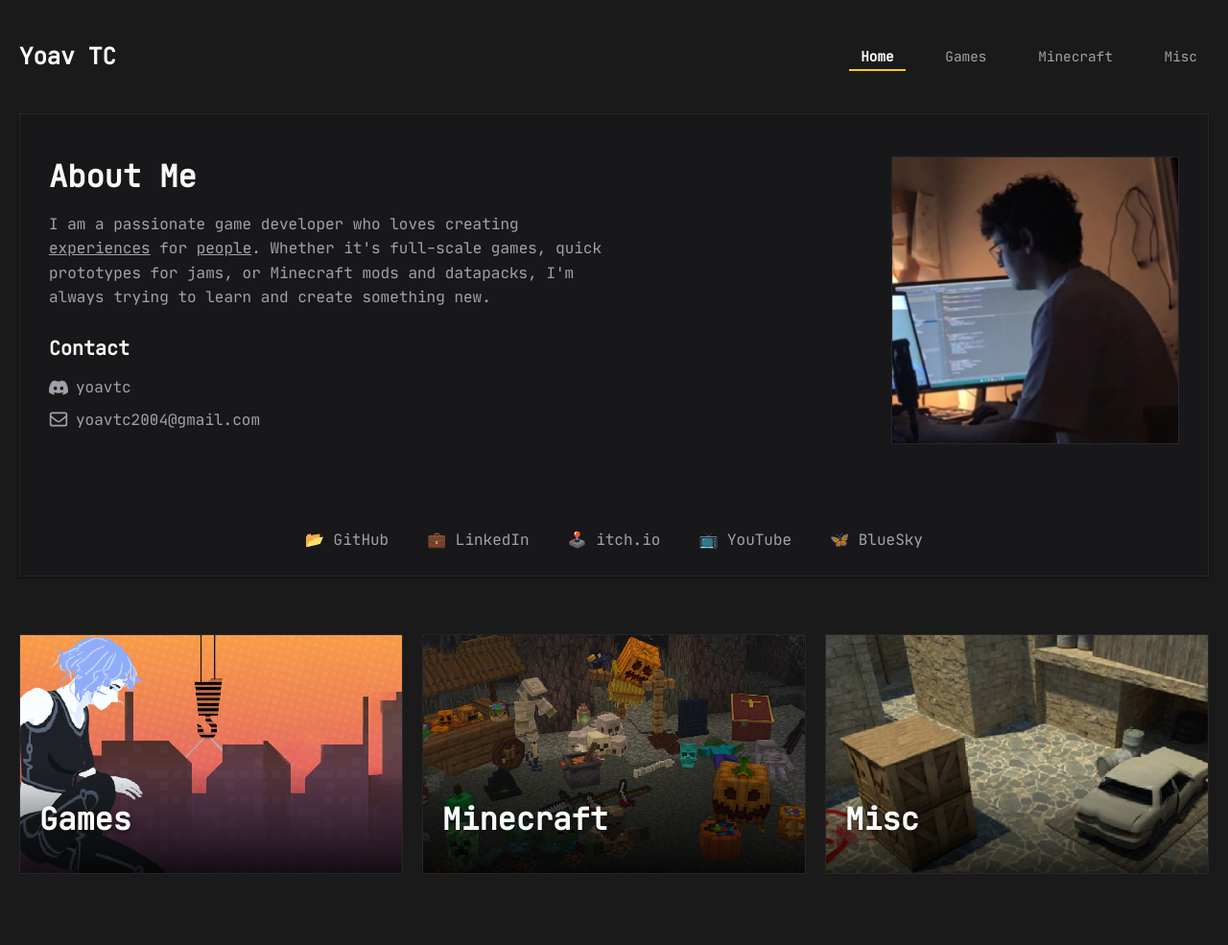
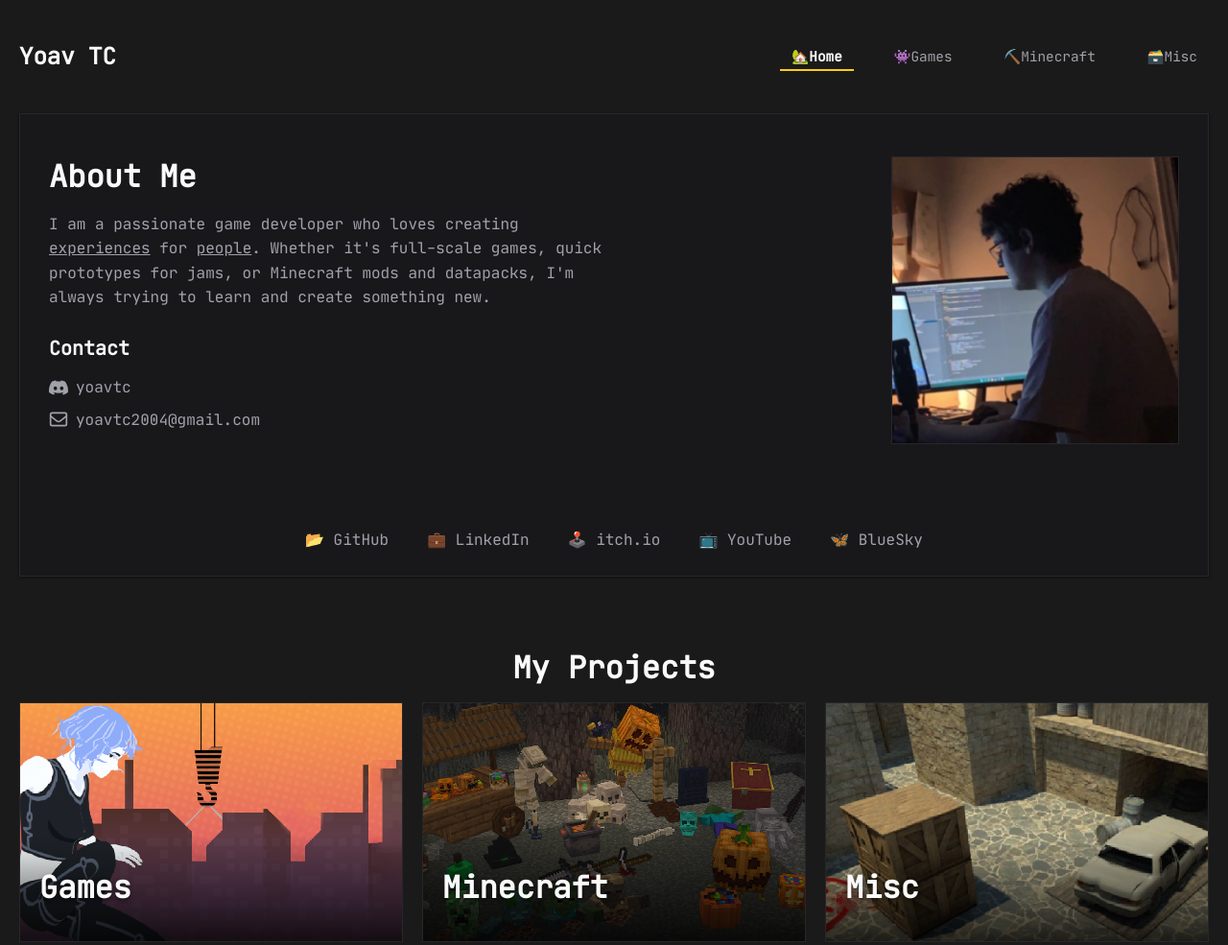
Before and after one commit to YoavTC/yoavtc.work, a plain HTML site: page index.html in a window 1280 px wide. Shown: the whole page at 96% size. Drawn offline with Linux system fonts and the light colour scheme.

Commit message:
Added emoji to the nav links labels

```diff
--- a/index.html
+++ b/index.html
@@ -12,10 +12,10 @@
         <header>
             <div class="logo" onclick="window.location='index.html'" style="cursor: pointer;">Yoav TC</div>
             <nav class="nav-links">
-                <a href="index.html" class="active">Home</a>
-                <a href="games.html">Games</a>
-                <a href="minecraft.html">Minecraft</a>
-                <a href="misc.html">Misc</a>
+                <a href="index.html" class="active">🏡Home</a>
+                <a href="games.html">👾Games</a>
+                <a href="minecraft.html">⛏️Minecraft</a>
+                <a href="misc.html">🗃️Misc</a>
             </nav>
         </header>
 
@@ -51,6 +51,10 @@
             </div>
         </div>
 
+        <h1 style="padding: 10px; width: 100%; text-align: center;">
+            My Projects
+        </h1>
+
         <!-- Category Buttons -->
         <div class="category-buttons-horizontal">
             <div class="category-btn-h" data-category="games" onclick="window.location='games.html'" style="background-image: url('banners/emoji-general-td.png');">
```
Also changed, not shown: games.html (+4 -4 lines), minecraft.html (+4 -4 lines), misc.html (+4 -4 lines).
